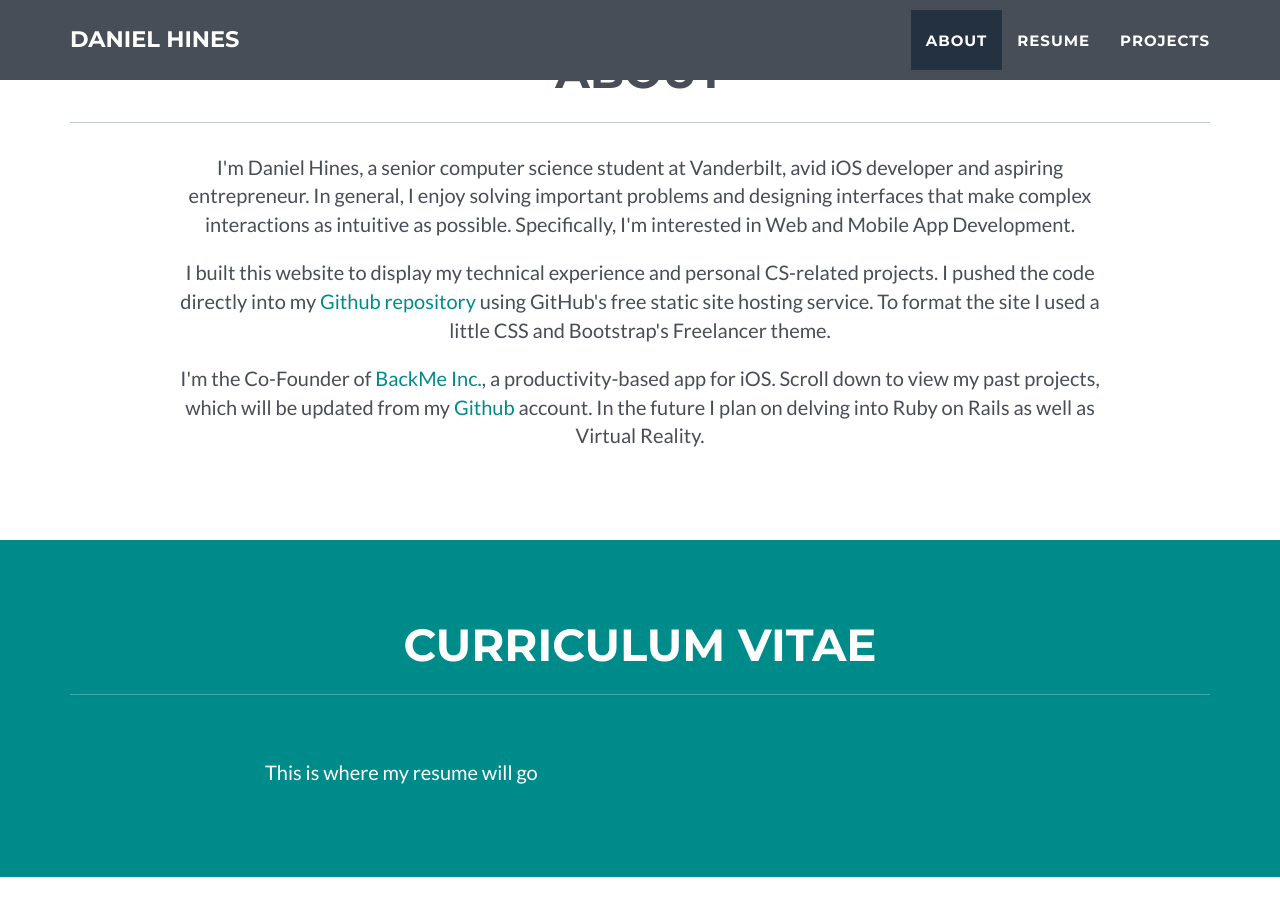
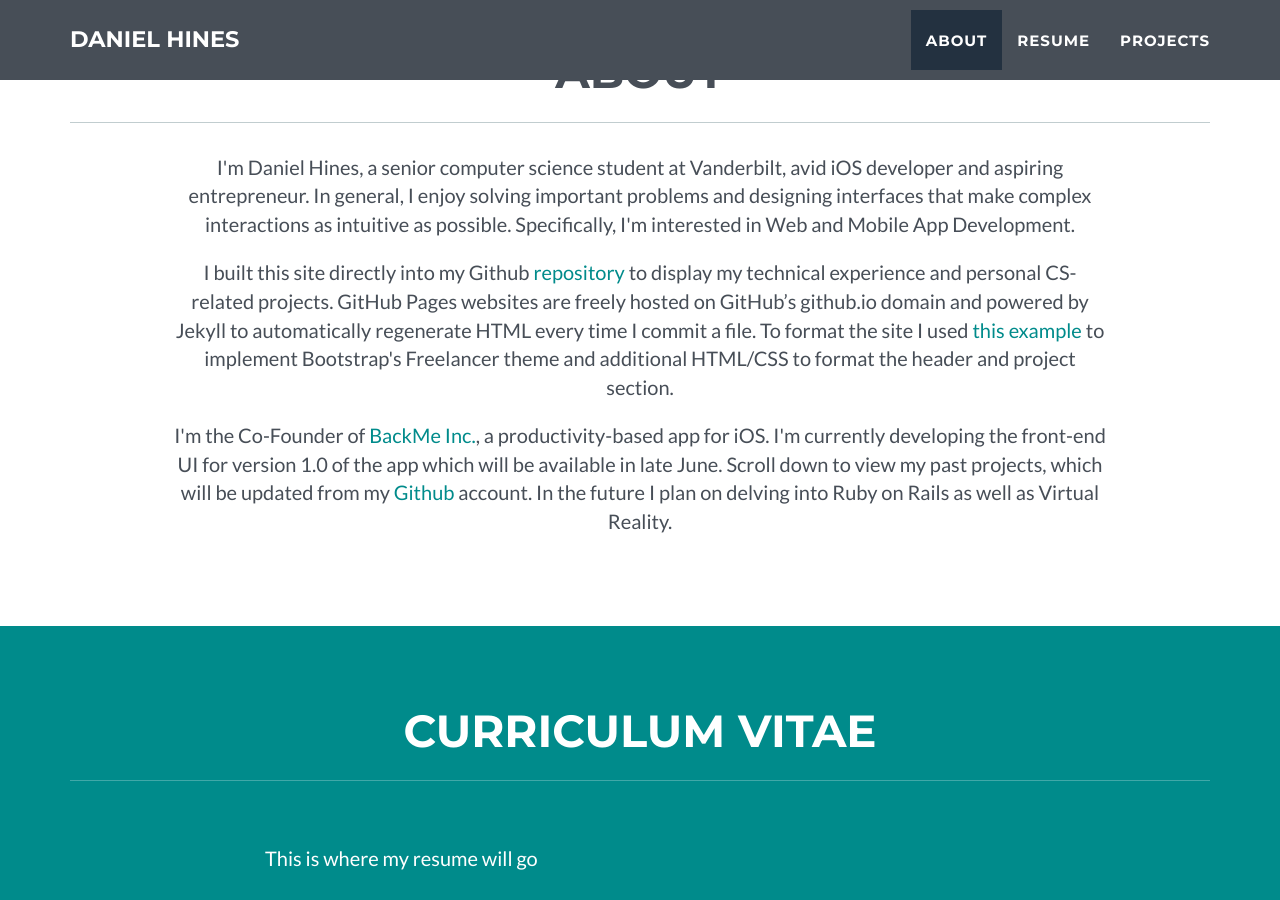
Before and after one commit to danielchines/danielchines.github.io, a Jekyll site: the page built from index.html, in a window 1280 px wide and 900 px high, scrolled down 856 px. Built offline with Jekyll 4.4.1, drawn with Linux system fonts in a browser that asks for light colours.

Commit message:
Update _config.yml

```diff
--- a/_config.yml
+++ b/_config.yml
@@ -32,8 +32,10 @@ about:
   p1: |
     I'm Daniel Hines, a senior computer science student at Vanderbilt, avid iOS developer and aspiring entrepreneur.
     In general, I enjoy solving important problems and designing interfaces that make complex interactions as intuitive as possible. Specifically, I'm interested in Web and Mobile App Development.
-  p2: I built this website to display my technical experience and personal CS-related projects. I pushed the code directly into my <a href="https://github.com/danielchines/danielchines.github.io">Github repository</a> using GitHub's free static site hosting service. To format the site I used a little CSS and Bootstrap's Freelancer theme.
-  p3: I'm the Co-Founder of <a href="https://backme.com">BackMe Inc.</a>, a productivity-based app for iOS. Scroll down to view my past projects, which will be updated from my <a href="https://github.com/danielchines">Github</a> account. In the future I plan on delving into Ruby on Rails as well as Virtual Reality.
+  p2: I built this site directly into my Github <a href="https://github.com/danielchines/danielchines.github.io">repository</a> to display my technical experience and personal CS-related projects. GitHub Pages websites are freely hosted on GitHub’s github.io domain and powered by Jekyll to automatically regenerate HTML every time I commit a file. To format the site I used <a href="https://github.com/jeromelachaud/freelancer-theme">this example</a> to implement Bootstrap's Freelancer theme and additional HTML/CSS to format the header and project section.
+  p3: |
+    I'm the Co-Founder of <a href="https://backme.com">BackMe Inc.</a>, a productivity-based app for iOS. I'm currently developing the front-end UI for version 1.0 of the app which will be available in late June.
+    Scroll down to view my past projects, which will be updated from my <a href="https://github.com/danielchines">Github</a> account. In the future I plan on delving into Ruby on Rails as well as Virtual Reality.
 
 # Footer settings
 footer:
```
